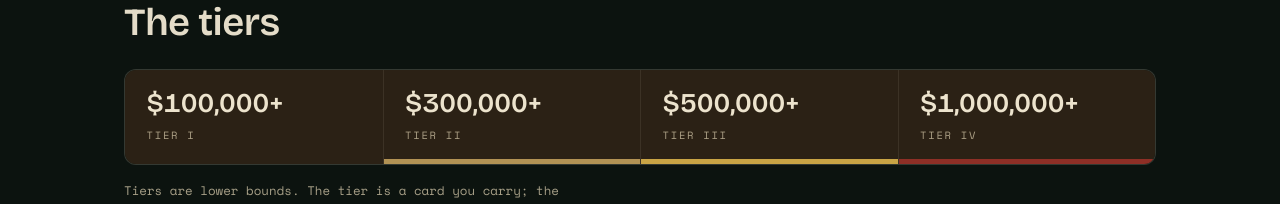
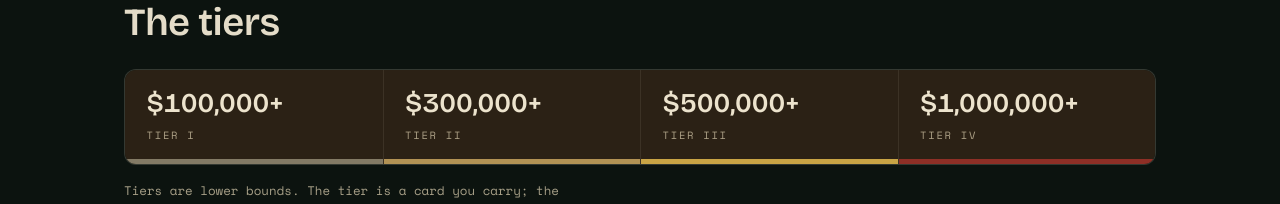
Before and after one commit to ibrahimbaig334/6FIGS.XYZ_frontend, a Next.js app: page / in a window 1280 px wide. Shown: the part 746-950 px from the top of the page. Built offline with nearby package versions, Linux system fonts and the light colour scheme; no server answers.

Commit message:
Tier I ink line in the strip: same cut line as room cards

```diff
--- a/src/app/globals.css
+++ b/src/app/globals.css
@@ -1230,7 +1230,7 @@ html.dark .hero-plate {
    as the bottom rule, with a faint wash of the same metal rising behind it.
    One class language (t1..t4) shared with the room cards' tier edge. */
 .tier-cell.t1 {
-  --edge: transparent;
+  --edge: color-mix(in srgb, var(--tx-page-dim) 70%, transparent);
 }
 
 .tier-cell.t2 {
```
Also changed, not shown: 1 other file (tests, documents, lock files or other folders).
